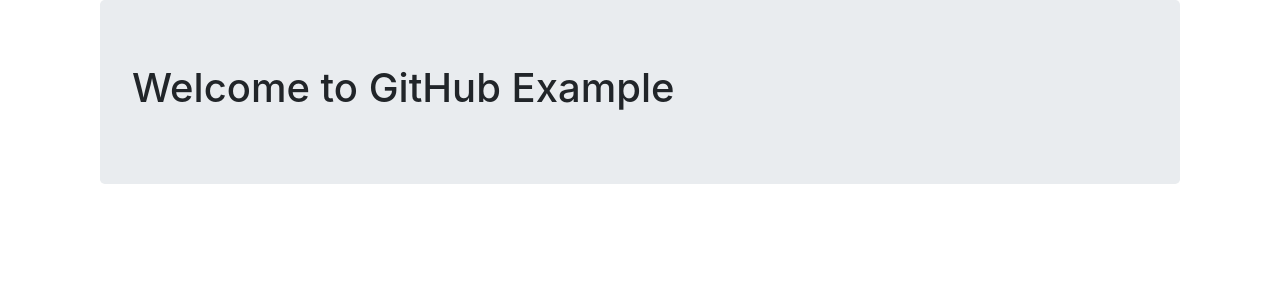
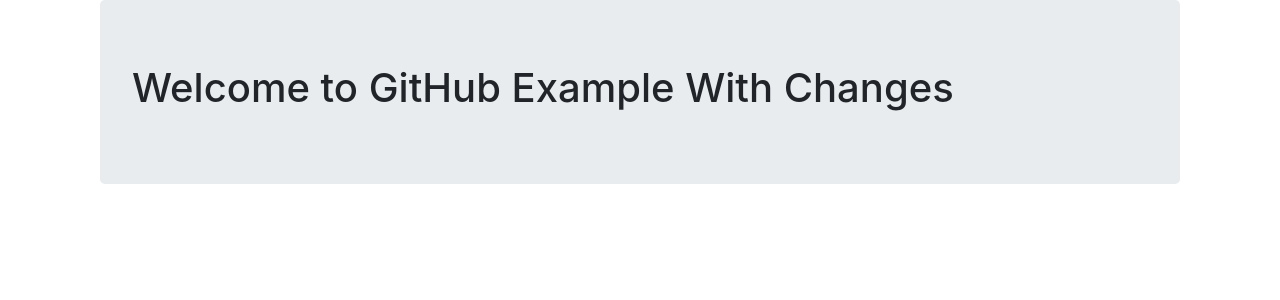
Before and after one commit to sravan0811/Django_Magnus, a Django app: page / in a window 1280 px wide. Shown: the part 56-356 px from the top of the page. Run offline with Django 4.2, Linux system fonts and the light colour scheme; some libraries are stand-ins or nearby versions.

Commit message:
Third Commit

```diff
--- a/DjangoMagnus/MyFirstDjango/Secondapp/views.py
+++ b/DjangoMagnus/MyFirstDjango/Secondapp/views.py
@@ -109,7 +109,7 @@ def user_login(request):
         else:
             print("Someone tried to login and failed.")
             print("They used username: {} and password: {}".format(username,password))
-            return HttpResponse("Invalid login details supplied.")
+            return HttpResponse("Invalid login details supplied, Please contact Admin.")
 
     else:
         #Nothing has been provided for username or password.
--- a/DjangoMagnus/MyFirstDjango/templates/Secondapp/index.html
+++ b/DjangoMagnus/MyFirstDjango/templates/Secondapp/index.html
@@ -6,7 +6,7 @@
             {% if user.is_authenticated %}
                 <h1>Welcome to  {{ user.username }}</h1>
             {% else %}
-                <h1>Welcome to GitHub Example</h1>
+                <h1>Welcome to GitHub Example With Changes</h1>
             {% endif %}
         </div>
     </div>
```
